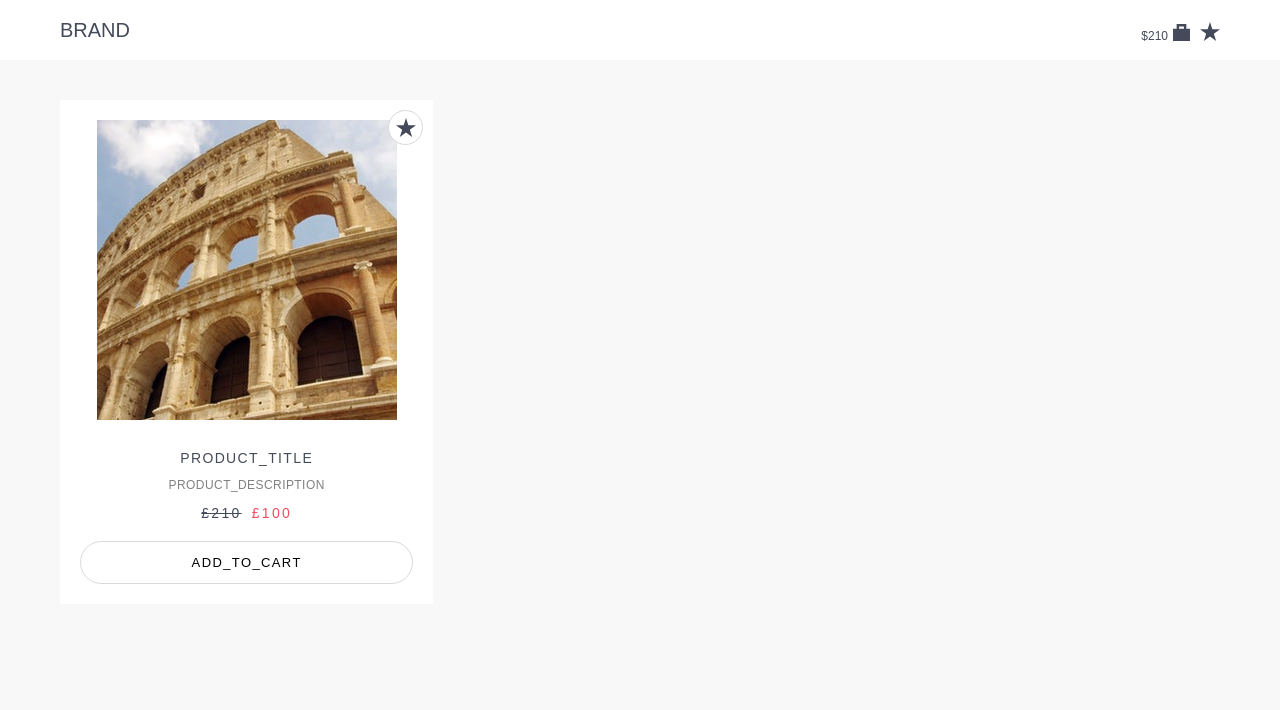
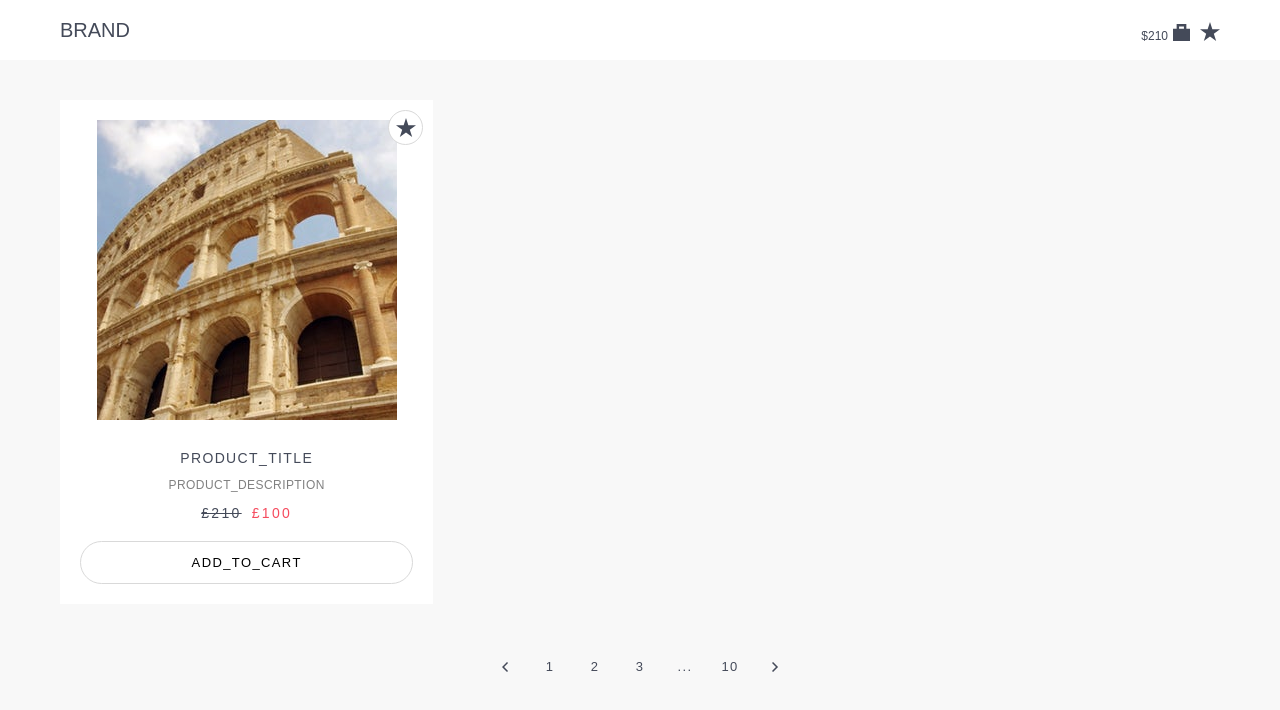
Before and after one commit to gokalpgursoy/js_challenge_gokalp-gursoy, a Vue app: page / in a window 1280 px wide. Shown: the top 710 px of the page. Built offline with nearby package versions, Linux system fonts and the light colour scheme.

Commit message:
Pagination component created using dummy data

```diff
--- /dev/null
+++ b/src/components/Pagination.vue
@@ -0,0 +1,79 @@
+<template>
+  <nav class="pagination">
+    <ul class="pagination__list">
+      <li class="pagination__item">
+        <a href="#" class="pagination__link">
+          <BaseIcon icon-name="arrow-left" />
+        </a>
+      </li>
+      <li class="pagination__item">
+        <a href="#" class="pagination__link">
+          1
+        </a>
+      </li>
+      <li class="pagination__item">
+        <a href="#" class="pagination__link">
+          2
+        </a>
+      </li>
+      <li class="pagination__item">
+        <a href="#" class="pagination__link">
+          3
+        </a>
+      </li>
+      <li class="pagination__item">
+        <a href="#" class="pagination__link">
+          ...
+        </a>
+      </li>
+      <li class="pagination__item">
+        <a href="#" class="pagination__link">
+          10
+        </a>
+      </li>
+      <li class="pagination__item">
+        <a href="#" class="pagination__link">
+          <BaseIcon icon-name="arrow-right" />
+        </a>
+      </li>
+    </ul>
+  </nav>
+</template>
+
+<script lang="ts">
+import Vue from 'vue';
+
+export default Vue.extend({
+  name: 'Pagination',
+});
+</script>
+
+<style lang="scss" scoped>
+.pagination {
+  height: 45px;
+  margin: 30px auto;
+  text-align: center;
+  &__list {
+    height: 100%;
+    display: inline-flex;
+    flex-direction: row;
+    align-items: center;
+  }
+  &__item {
+    height: 100%;
+    width: 45px;
+    font-family: 'Lato-Bold', sans-serif;
+    font-size: 13px;
+    letter-spacing: 1.39px;
+    text-align: center;
+  }
+  &__link {
+    height: 100%;
+    width: 100%;
+    display: flex;
+    justify-content: center;
+    align-items: center;
+    color: #444a59;
+  }
+}
+</style>
--- a/src/styles/main.scss
+++ b/src/styles/main.scss
@@ -84,3 +84,11 @@ label {
   margin: 0;
   font-weight: normal;
 }
+
+ul {
+  li {
+    margin: 0;
+    padding: 0;
+    list-style-type: none;
+  }
+}
--- a/src/views/Products.vue
+++ b/src/views/Products.vue
@@ -1,28 +1,27 @@
 <template>
-  <ul class="product-list">
-    <li class="product-list__item">
-      <ProductCard />
-    </li>
-  </ul>
+  <div>
+    <ul class="product-list">
+      <li class="product-list__item">
+        <ProductCard />
+      </li>
+    </ul>
+    <Pagination />
+  </div>
 </template>
+
 <script lang="ts">
 import Vue from 'vue';
+
 import ProductCard from '@/components/ProductCard.vue';
+import Pagination from '@/components/Pagination.vue';
 
 export default Vue.extend({
-  components: { ProductCard },
+  components: { ProductCard, Pagination },
   name: 'Products',
 });
 </script>
 
 <style lang="scss" scoped>
-ul {
-  li {
-    margin: 0;
-    padding: 0;
-    list-style-type: none;
-  }
-}
 .product-list {
   display: flex;
   flex: 0 1 auto;
```
